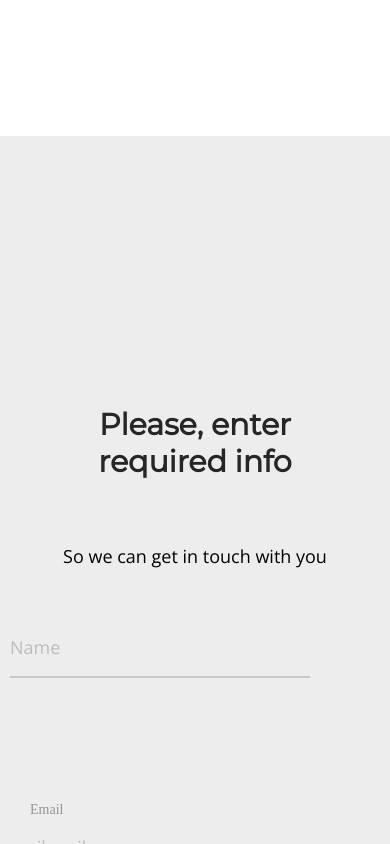
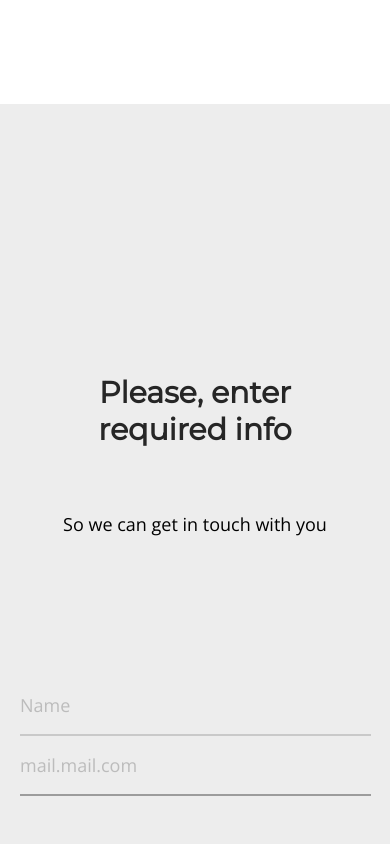
Before and after one commit to anastasiia-emets/NodeAbs, a website: page src/index.pug in a window 390 px wide. Shown: the part 1156-2000 px from the top of the page. Drawn offline with nearby package versions, Linux system fonts and the light colour scheme; files that its build step writes are made by us from their sources.

Commit message:
Add files via upload

```diff
--- a/src/componets/advantages/advantages.scss
+++ b/src/componets/advantages/advantages.scss
@@ -50,3 +50,11 @@
         color: #555555;
     }
 }
+.slick-prev:before, .slick-next:before {
+    font-size: 70px;
+    left: -80px;
+
+    background: black;
+    position: absolute;
+
+}
--- a/src/componets/greetings/greetings.pug
+++ b/src/componets/greetings/greetings.pug
@@ -4,8 +4,5 @@
     form(action="POST" class="greetings__forms" id="postData")
         .greetings__input
             input#name(type="text" placeholder="Name" name="name" class="greetings__input_name" required)
-            .greetings__input-with-lab
-                label.greetings__input_label(for='email') Email
-                input#email( type="text" placeholder="mail.mail.com" name="email" class="greetings__input_email" required)
-
+            input#email( type="text" placeholder="mail.mail.com" name="email" class="greetings__input_email" required)
         button(type="submit").greetings__button Send
--- a/src/componets/greetings/greetings.scss
+++ b/src/componets/greetings/greetings.scss
@@ -42,8 +42,9 @@
     &__input{
     display: flex;
     margin: 0 auto;
+    margin-top:140px;
         &_name{
-            margin-top:140px;
+
             border-bottom:2px solid #959595;
             width: 380px;
             height: 60px;
@@ -74,17 +75,7 @@
             text-align:left;
             margin-left:20px;
         }
-        &_label{
-            font-size: 14px;
-            color: #959595;
-            margin-left:20px;
-            margin-top:124px;
 
-        }
-    }
-    &__input-with-lab{
-        display:flex;
-        flex-direction: column;
     }
 
 }
--- a/src/componets/header/header.scss
+++ b/src/componets/header/header.scss
@@ -45,6 +45,7 @@
     position: fixed;
     z-index: 10;
     clear: both;
+
   }
 
   ul#myLinks {
@@ -86,13 +87,18 @@
     .header__link{
         padding:0;
         margin:0;
+
+    }
+    .header{
+      height: 100%;
     }
     .header__logo{
       display:none;
     }
     .logo{
-      margin-left:80px;
+      margin-left:7%;
     }
+
 
 
   }
--- a/src/index.pug
+++ b/src/index.pug
@@ -3,7 +3,7 @@ html(lang='en')
   head
     meta(charset='UTF-8')
     meta(name='viewport' content='width=device-width, initial-scale=1, shrink-to-fit=no')
-    title NodeAbs
+    title NodeAds
     link(rel="stylesheet" href="https://fonts.googleapis.com/css?family=Montserrat|Open+Sans")
     link(rel='stylesheet', href='./css/all.css')
     link(href='https://cdnjs.cloudflare.com/ajax/libs/slick-carousel/1.9.0/slick.min.css' integrity='sha256-UK1EiopXIL+KVhfbFa8xrmAWPeBjMVdvYMYkTAEv/HI=' rel='stylesheet' crossorigin='anonymous')
--- a/src/js/ajax-post.js
+++ b/src/js/ajax-post.js
@@ -9,6 +9,6 @@ document.getElementById('postData').addEventListener('submit', postData);
                 headers : new Headers(),
                 body:JSON.stringify({tittle:input_name, body:input_surname})
             }).then((res) => res.json())
-            .then((data) =>  alert("Succesfull"))
-            .catch((err)=>alert("Error"))
+            .then((data) =>  alert("Succesfull send"))
+            .catch((err)=> alert("Error"))
         }
--- a/src/js/main.js
+++ b/src/js/main.js
@@ -1,10 +1,37 @@
 $(document).ready(function() {
     $(".slider-wrapp").slick({
-        infinite: true,
+
         slidesToShow: 3,
-        slidesToScroll: 1
-    });
-  });
+        slidesToScroll: 1,
+        infinite: false,
+        responsive: [
+          {
+            breakpoint: 1024,
+            settings: {
+              slidesToShow: 3,
+              slidesToScroll: 3,
+              infinite: true,
+              dots: true
+            }
+          },
+          {
+            breakpoint: 600,
+            settings: {
+              slidesToShow: 2,
+              slidesToScroll: 2
+            }
+          },
+          {
+            breakpoint: 480,
+            settings: {
+              slidesToShow: 1,
+              slidesToScroll: 1
+            }
+          }
+
+        ]
+      });
+});
 
 
   $(document).ready(function(){
--- a/src/scss/adap.scss
+++ b/src/scss/adap.scss
@@ -1,5 +1,5 @@
 
-@media (min-width: 310px) and (max-width: 1024px) {
+@media (min-width: 310px) and (max-width: 900px) {
 	.header{
         width: 100%;
         flex-wrap: wrap;
@@ -37,11 +37,7 @@
 
     }
 
-    .slider-wrapp{
-        width: 90%;
-        padding:10px !important;
 
-    }
     .advantages__header{
         font-size: 36px !important;
         text-align: center !important;
@@ -61,7 +57,6 @@
     .greetings__header{
         font-size: 30px !important;
         padding: 40px !important;
-
         text-align: center !important;
 
     }
@@ -71,36 +66,38 @@
         text-align: center !important;
         padding: 20px !important;
     }
-    .greetings__forms{
-        margin-left:10px !important;
 
-    }
     .advantages__header{
         font-size: 23px !important;
     }
-    .greetings__input{
 
-        flex-wrap: wrap;
-        margin-left:0px !important;
-    }
     .greetings__input_name{
-        margin-top:50px !important;
-        width: 300px !important;
+        width: 90%;
+		flex-wrap: wrap;
+
     }
     .slider-wrapp{
         padding: 20px !important;
 
     }
+
+    .greetings__input{
+        width: 100%;
+		margin-bottom: 2%;
+        flex-wrap: wrap;
+       justify-content:center !important;
+       margin-left:20px !important;
+    }
     .greetings__input_email{
         margin-left:0px !important;
-        width: 320px !important;
-        padding: 0 !important;
     }
-    .greetings__button{
+    .greetings__forms{
+        width: 90%;
+		flex-wrap: wrap;
+
+    }
+    .slick-prev:before, .slick-next:before {
         display:none;
-    }
-    .greetings__input{
-        display:columns !important;
     }
 
 
```
Also changed, not shown: dist/css/adap.css, dist/css/all.css, dist/images/1.png (added), dist/images/1.svg (added), dist/index.html, dist/js/ajax-post.js, dist/js/main.js.
